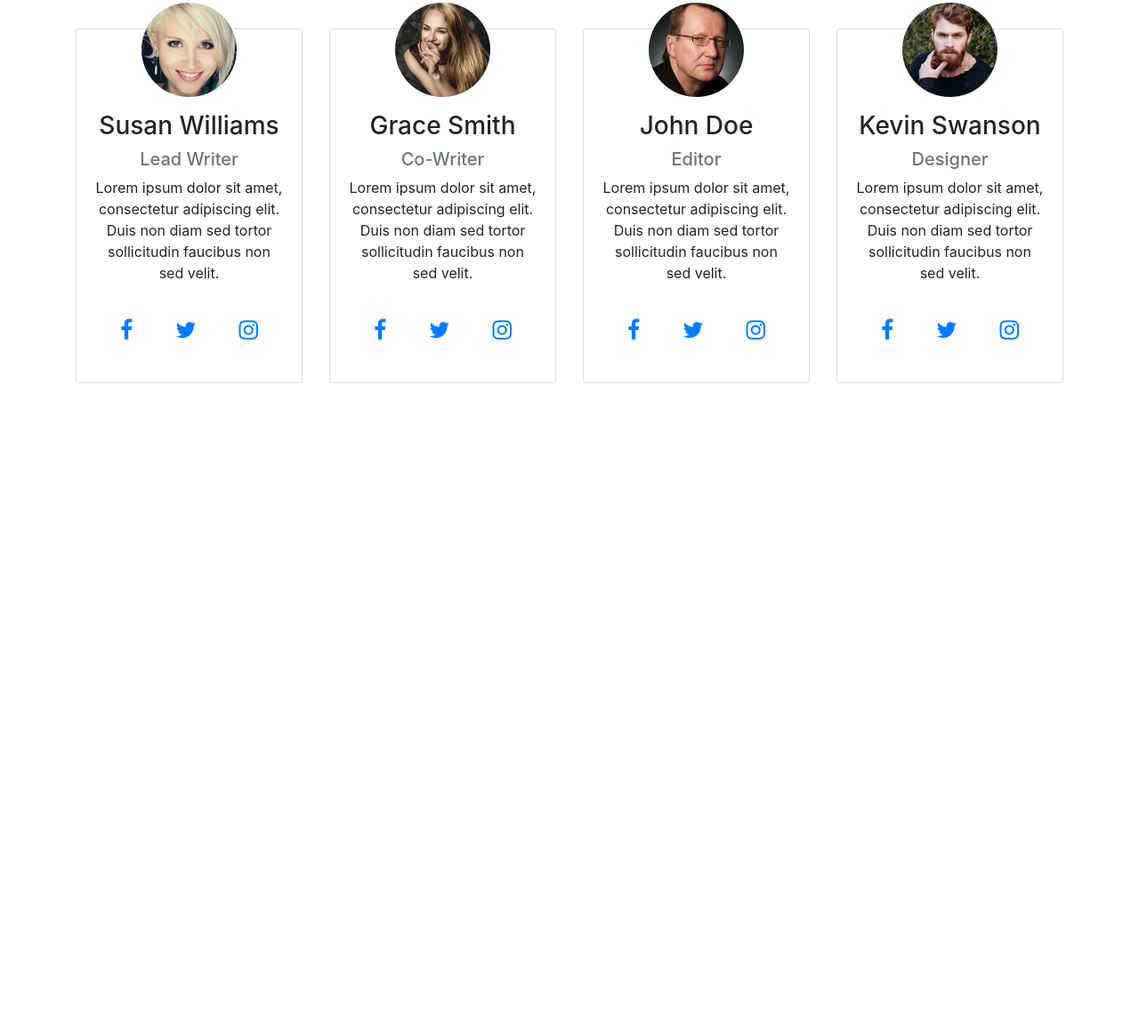
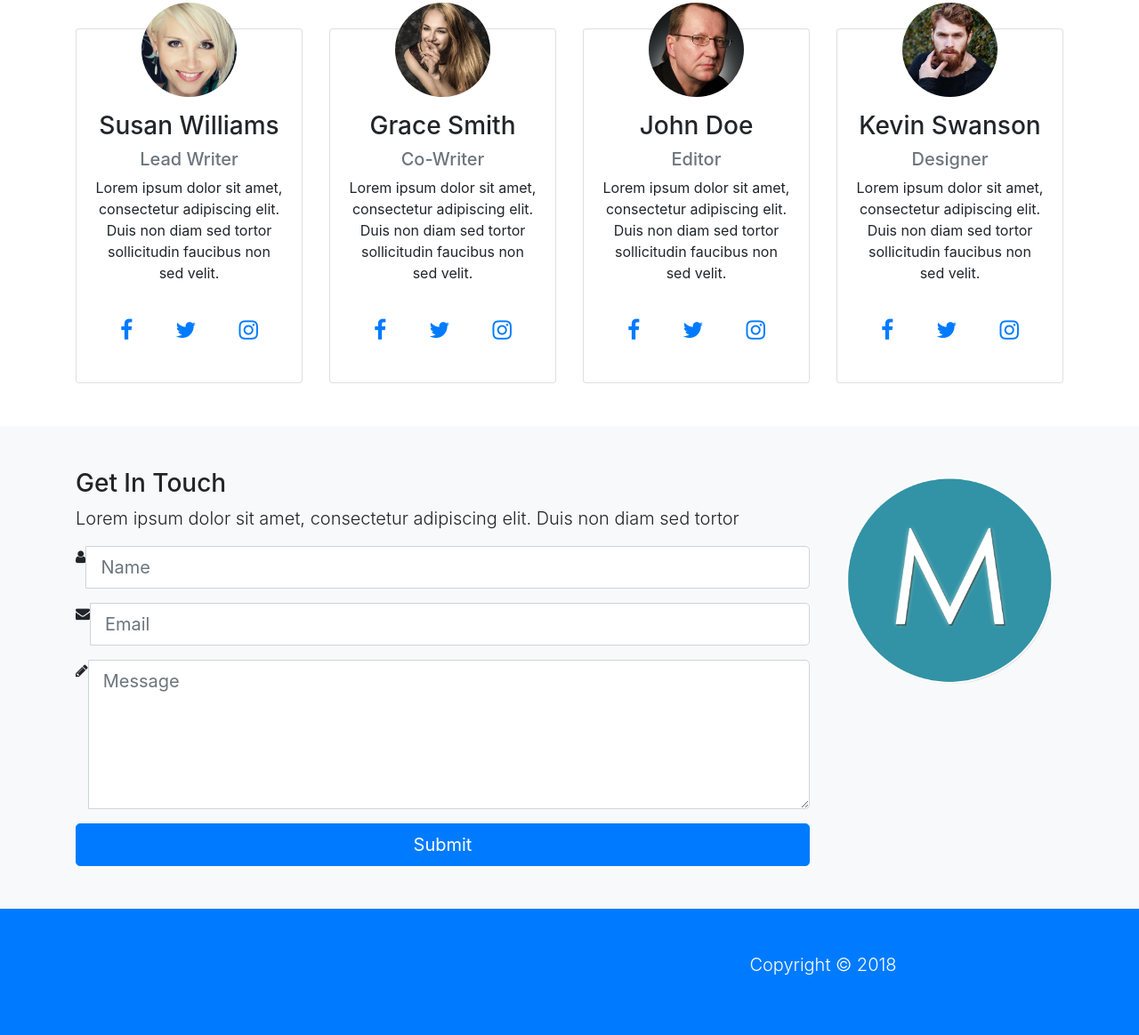
Before and after one commit to leogsouza/bootstrap4-from-scratch-5-projects, a website: page mizuxe/src/index.html in a window 1280 px wide. Shown: the part 1944-3108 px from the top of the page at 89% size. Before the commit the page ends 2423 px from the top, so only its background shows below. Drawn offline with nearby package versions, Linux system fonts and the light colour scheme; files that its build step writes are made by us from their sources.

Commit message:
Add Contact section and footer

```diff
--- a/mizuxe/src/index.html
+++ b/mizuxe/src/index.html
@@ -286,6 +286,54 @@
             </div>
         </div>
     </section>
+
+    <!-- CONTACT-->
+    <section id="contact" class="bg-light py-5">
+        <div class="container">
+            <div class="row">
+                <div class="col-lg-9">
+                    <h3>Get In Touch</h3>
+                    <p class="lead">Lorem ipsum dolor sit amet, consectetur adipiscing elit. Duis non diam sed tortor</p>
+                    <form action="#">
+                        <div class="form-group">
+                            <div class="input-group input-group-lg">
+                                <span class="input-group-addon"><i class="fa fa-user"></i></span>
+                                <input type="text" class="form-control" placeholder="Name">
+                            </div>
+                        </div>
+                        <div class="form-group">
+                            <div class="input-group input-group-lg">
+                                <span class="input-group-addon"><i class="fa fa-envelope"></i></span>
+                                <input type="email" class="form-control" placeholder="Email">
+                            </div>
+                        </div>
+                        <div class="form-group">
+                            <div class="input-group input-group-lg">
+                                <span class="input-group-addon"><i class="fa fa-pencil"></i></span>
+                                <textarea  class="form-control" placeholder="Message" rows="5"></textarea>
+                            </div>
+                        </div>
+                        <input type="submit" value="Submit" class="btn btn-primary btn-block btn-lg">
+                    </form>
+                </div>
+                <div class="col-lg-3">
+                    <img src="img/mlogo.png" alt="" class="img-fluid">
+                </div>
+            </div>
+        </div>
+    </section>
+
+    <footer id="main-footer" class="py-5 bg-primary text-white">
+        <div class="container">
+            <div class="row text-center">
+                <div class="col-md-6 ml-auto">
+                    <p class="lead">Copyright &copy; 2018</p>
+                </div>
+            </div>
+        </div>
+
+    </footer>
+
     <script src="js/jquery.min.js"></script>
     <script src="js/popper.min.js"></script>
     <script src="js/bootstrap.min.js"></script>
```
